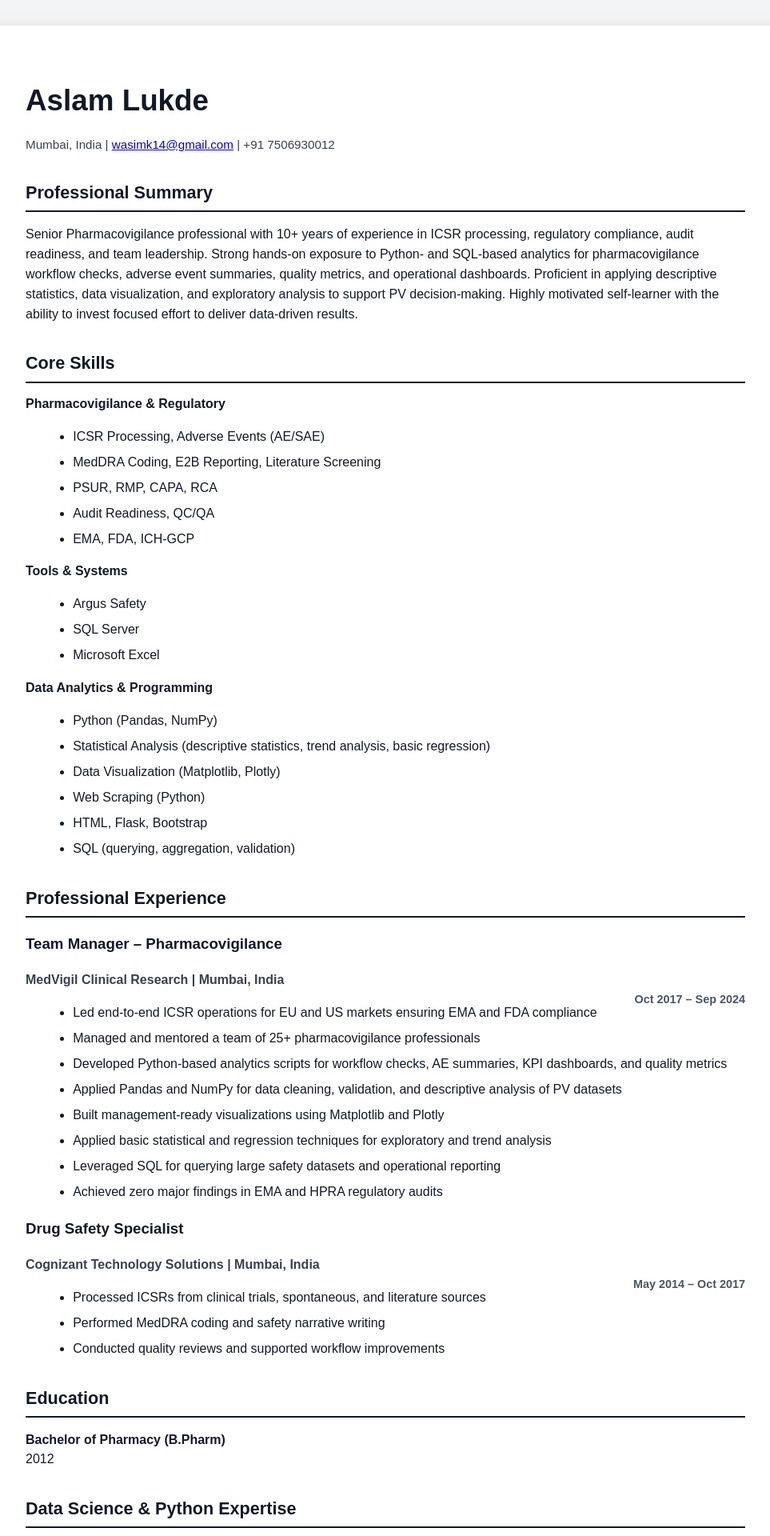
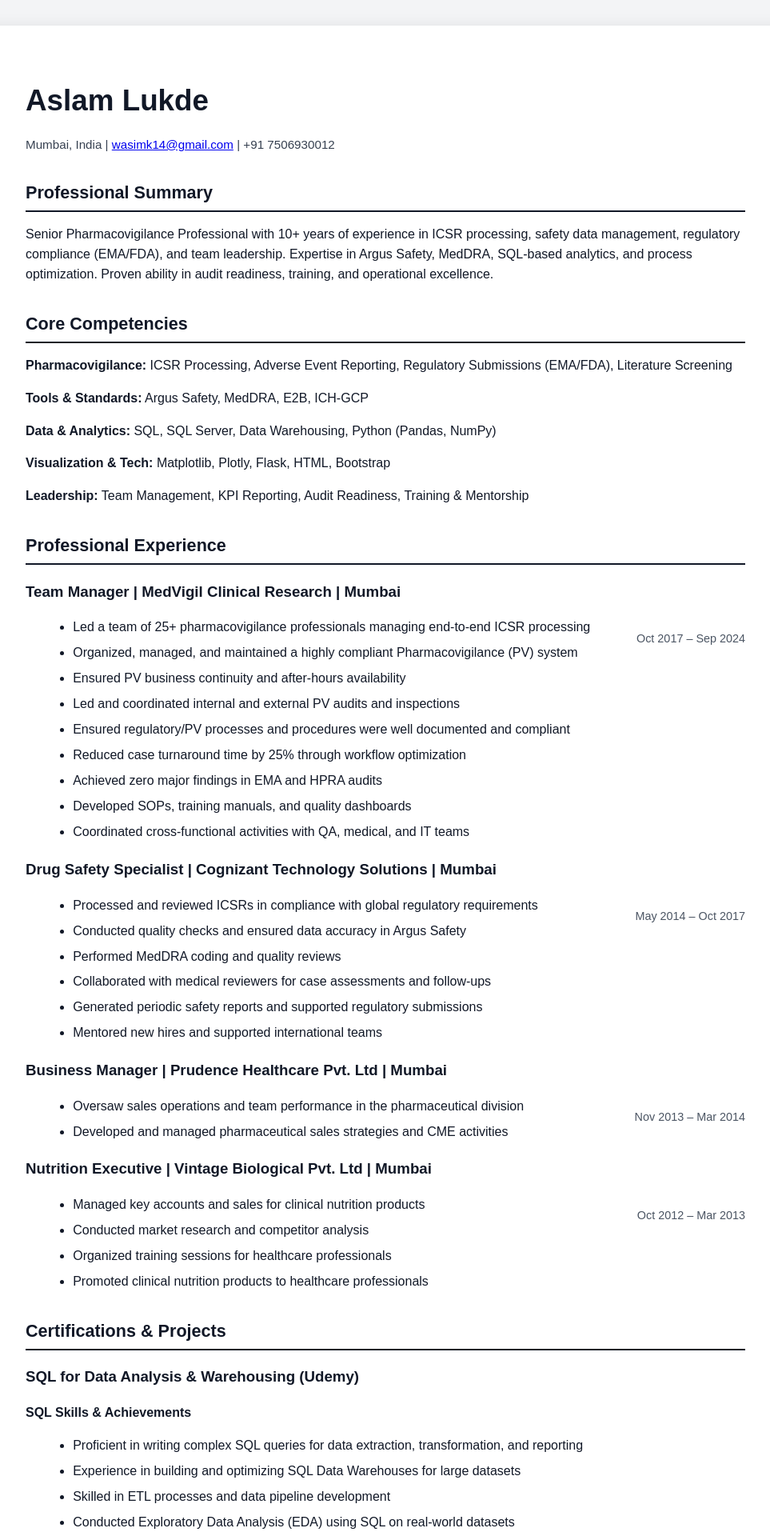
Before and after one commit to wasimk14/Portfolio, a Flask app: page /resume in a window 1280 px wide. Shown: the top 1920 px of the page at 80% size, without its empty margins (158-1121 px from the left). Run offline with Flask 3, Linux system fonts and the light colour scheme.

Commit message:
Update resume.html

```diff
--- a/templates/resume.html
+++ b/templates/resume.html
@@ -12,122 +12,164 @@
 <div class="resume">
 
     <h1>Aslam Lukde</h1>
+
     <p class="contact">
         Mumbai, India |
         <a href="mailto:wasimk14@gmail.com">wasimk14@gmail.com</a> |
         +91 7506930012
     </p>
 
+    <!-- ===== PROFESSIONAL SUMMARY ===== -->
     <section>
         <h2>Professional Summary</h2>
         <p>
-            Senior Pharmacovigilance professional with 10+ years of experience in ICSR processing,
-            regulatory compliance, audit readiness, and team leadership. Strong hands-on exposure to
-            Python- and SQL-based analytics for pharmacovigilance workflow checks, adverse event
-            summaries, quality metrics, and operational dashboards. Proficient in applying
-            descriptive statistics, data visualization, and exploratory analysis to support PV
-            decision-making. Highly motivated self-learner with the ability to invest focused effort
-            to deliver data-driven results.
+            Senior Pharmacovigilance Professional with 10+ years of experience in ICSR processing,
+            safety data management, regulatory compliance (EMA/FDA), and team leadership.
+            Expertise in Argus Safety, MedDRA, SQL-based analytics, and process optimization.
+            Proven ability in audit readiness, training, and operational excellence.
         </p>
     </section>
 
+    <!-- ===== CORE COMPETENCIES ===== -->
     <section>
-        <h2>Core Skills</h2>
+        <h2>Core Competencies</h2>
 
-        <strong>Pharmacovigilance & Regulatory</strong>
+        <p>
+            <strong>Pharmacovigilance:</strong>
+            ICSR Processing, Adverse Event Reporting, Regulatory Submissions (EMA/FDA),
+            Literature Screening
+        </p>
+
+        <p>
+            <strong>Tools & Standards:</strong>
+            Argus Safety, MedDRA, E2B, ICH-GCP
+        </p>
+
+        <p>
+            <strong>Data & Analytics:</strong>
+            SQL, SQL Server, Data Warehousing, Python (Pandas, NumPy)
+        </p>
+
+        <p>
+            <strong>Visualization & Tech:</strong>
+            Matplotlib, Plotly, Flask, HTML, Bootstrap
+        </p>
+
+        <p>
+            <strong>Leadership:</strong>
+            Team Management, KPI Reporting, Audit Readiness, Training & Mentorship
+        </p>
+    </section>
+
+    <!-- ===== PROFESSIONAL EXPERIENCE ===== -->
+    <section>
+        <h2>Professional Experience</h2>
+
+        <h3>Team Manager | MedVigil Clinical Research | Mumbai</h3>
+        <p class="date">Oct 2017 – Sep 2024</p>
+
         <ul>
-            <li>ICSR Processing, Adverse Events (AE/SAE)</li>
-            <li>MedDRA Coding, E2B Reporting, Literature Screening</li>
-            <li>PSUR, RMP, CAPA, RCA</li>
-            <li>Audit Readiness, QC/QA</li>
-            <li>EMA, FDA, ICH-GCP</li>
+            <li>Led a team of 25+ pharmacovigilance professionals managing end-to-end ICSR processing</li>
+            <li>Organized, managed, and maintained a highly compliant Pharmacovigilance (PV) system</li>
+            <li>Ensured PV business continuity and after-hours availability</li>
+            <li>Led and coordinated internal and external PV audits and inspections</li>
+            <li>Ensured regulatory/PV processes and procedures were well documented and compliant</li>
+            <li>Reduced case turnaround time by 25% through workflow optimization</li>
+            <li>Achieved zero major findings in EMA and HPRA audits</li>
+            <li>Developed SOPs, training manuals, and quality dashboards</li>
+            <li>Coordinated cross-functional activities with QA, medical, and IT teams</li>
         </ul>
 
-        <strong>Tools & Systems</strong>
+        <h3>Drug Safety Specialist | Cognizant Technology Solutions | Mumbai</h3>
+        <p class="date">May 2014 – Oct 2017</p>
+
         <ul>
-            <li>Argus Safety</li>
-            <li>SQL Server</li>
-            <li>Microsoft Excel</li>
+            <li>Processed and reviewed ICSRs in compliance with global regulatory requirements</li>
+            <li>Conducted quality checks and ensured data accuracy in Argus Safety</li>
+            <li>Performed MedDRA coding and quality reviews</li>
+            <li>Collaborated with medical reviewers for case assessments and follow-ups</li>
+            <li>Generated periodic safety reports and supported regulatory submissions</li>
+            <li>Mentored new hires and supported international teams</li>
         </ul>
 
-        <strong>Data Analytics & Programming</strong>
+        <h3>Business Manager | Prudence Healthcare Pvt. Ltd | Mumbai</h3>
+        <p class="date">Nov 2013 – Mar 2014</p>
+
         <ul>
-            <li>Python (Pandas, NumPy)</li>
-            <li>Statistical Analysis (descriptive statistics, trend analysis, basic regression)</li>
-            <li>Data Visualization (Matplotlib, Plotly)</li>
-            <li>Web Scraping (Python)</li>
-            <li>HTML, Flask, Bootstrap</li>
-            <li>SQL (querying, aggregation, validation)</li>
+            <li>Oversaw sales operations and team performance in the pharmaceutical division</li>
+            <li>Developed and managed pharmaceutical sales strategies and CME activities</li>
+        </ul>
+
+        <h3>Nutrition Executive | Vintage Biological Pvt. Ltd | Mumbai</h3>
+        <p class="date">Oct 2012 – Mar 2013</p>
+
+        <ul>
+            <li>Managed key accounts and sales for clinical nutrition products</li>
+            <li>Conducted market research and competitor analysis</li>
+            <li>Organized training sessions for healthcare professionals</li>
+            <li>Promoted clinical nutrition products to healthcare professionals</li>
         </ul>
     </section>
 
+    <!-- ===== CERTIFICATIONS & PROJECTS ===== -->
     <section>
-        <h2>Professional Experience</h2>
+        <h2>Certifications & Projects</h2>
 
-        <h3>Team Manager – Pharmacovigilance</h3>
-        <p class="company">
-            MedVigil Clinical Research | Mumbai, India<br>
-            <span class="date">Oct 2017 – Sep 2024</span>
-        </p>
+        <h3>SQL for Data Analysis & Warehousing (Udemy)</h3>
+
+        <p><strong>SQL Skills & Achievements</strong></p>
         <ul>
-            <li>Led end-to-end ICSR operations for EU and US markets ensuring EMA and FDA compliance</li>
-            <li>Managed and mentored a team of 25+ pharmacovigilance professionals</li>
-            <li>Developed Python-based analytics scripts for workflow checks, AE summaries, KPI dashboards, and quality metrics</li>
-            <li>Applied Pandas and NumPy for data cleaning, validation, and descriptive analysis of PV datasets</li>
-            <li>Built management-ready visualizations using Matplotlib and Plotly</li>
-            <li>Applied basic statistical and regression techniques for exploratory and trend analysis</li>
-            <li>Leveraged SQL for querying large safety datasets and operational reporting</li>
-            <li>Achieved zero major findings in EMA and HPRA regulatory audits</li>
+            <li>Proficient in writing complex SQL queries for data extraction, transformation, and reporting</li>
+            <li>Experience in building and optimizing SQL Data Warehouses for large datasets</li>
+            <li>Skilled in ETL processes and data pipeline development</li>
+            <li>Conducted Exploratory Data Analysis (EDA) using SQL on real-world datasets</li>
         </ul>
 
-        <h3>Drug Safety Specialist</h3>
-        <p class="company">
-            Cognizant Technology Solutions | Mumbai, India<br>
-            <span class="date">May 2014 – Oct 2017</span>
-        </p>
+        <p><strong>Key Projects – SQL Data Extraction & Reporting</strong></p>
         <ul>
-            <li>Processed ICSRs from clinical trials, spontaneous, and literature sources</li>
-            <li>Performed MedDRA coding and safety narrative writing</li>
-            <li>Conducted quality reviews and supported workflow improvements</li>
+            <li>Developed complex SQL queries for data extraction, transformation, and reporting</li>
+            <li>Built an enterprise-level SQL Data Warehouse, optimizing ETL processes</li>
+            <li>Conducted Exploratory Data Analysis (EDA) for actionable insights</li>
         </ul>
     </section>
 
-    <section>
-        <h2>Education</h2>
-        <p>
-            <strong>Bachelor of Pharmacy (B.Pharm)</strong><br>
-            2012
-        </p>
-    </section>
-
+    <!-- ===== DATA SCIENCE & PYTHON EXPERTISE ===== -->
     <section>
         <h2>Data Science & Python Expertise</h2>
 
         <p>
+            <strong>Data Cleaning & EDA:</strong>
             Hands-on experience using Python (Pandas, NumPy) for data cleaning, validation,
-            transformation, and exploratory data analysis on large healthcare and pharmacovigilance
-            datasets. Proficient in deriving descriptive statistics, identifying patterns, detecting
-            anomalies, and performing feature-level analysis to support evidence-based insights.
+            transformation, and exploratory data analysis on healthcare and pharmacovigilance datasets.
+            Proficient in deriving descriptive statistics, identifying patterns, detecting anomalies,
+            and performing feature-level analysis with an emphasis on reproducible and interpretable analytics.
         </p>
 
         <p>
+            <strong>Data Visualization & Pattern Interpretation:</strong>
             Experienced in translating complex datasets into interpretable visual insights using
-            Matplotlib and Plotly. Skilled in visualization-led validation, stability analysis,
-            and alignment of data-driven patterns with established clinical knowledge.
+            Matplotlib and Plotly. Skilled in distribution analysis, pattern comparison,
+            and symptom–outcome association mapping to validate data behavior and clinical relevance.
         </p>
 
         <p>
-            Applied Python- and SQL-based analytics to support FDA-oriented pharmacovigilance
-            activities, including adverse event aggregation, trend monitoring, and exploratory
-            signal detection.
+            <strong>FDA Signal Detection & Pharmacovigilance Analytics:</strong>
+            Applied Python- and SQL-based analytics to support FDA-oriented pharmacovigilance activities,
+            including adverse event aggregation, trend monitoring, and exploratory signal detection.
+            Experienced in structured safety summaries and regulatory-aligned signal evaluation.
+        </p>
+    </section>
+
+    <!-- ===== EDUCATION ===== -->
+    <section>
+        <h2>Education</h2>
+        <p>
+            <strong>Bachelor of Pharmacy</strong><br>
+            2012
         </p>
     </section>
 
 </div>
 
-<a href="{{ url_for('download', filename='Aslam_Lukde_CV.pdf') }}" class="btn">
-    Download PDF
-</a>
-
 </body>
 </html>
```
